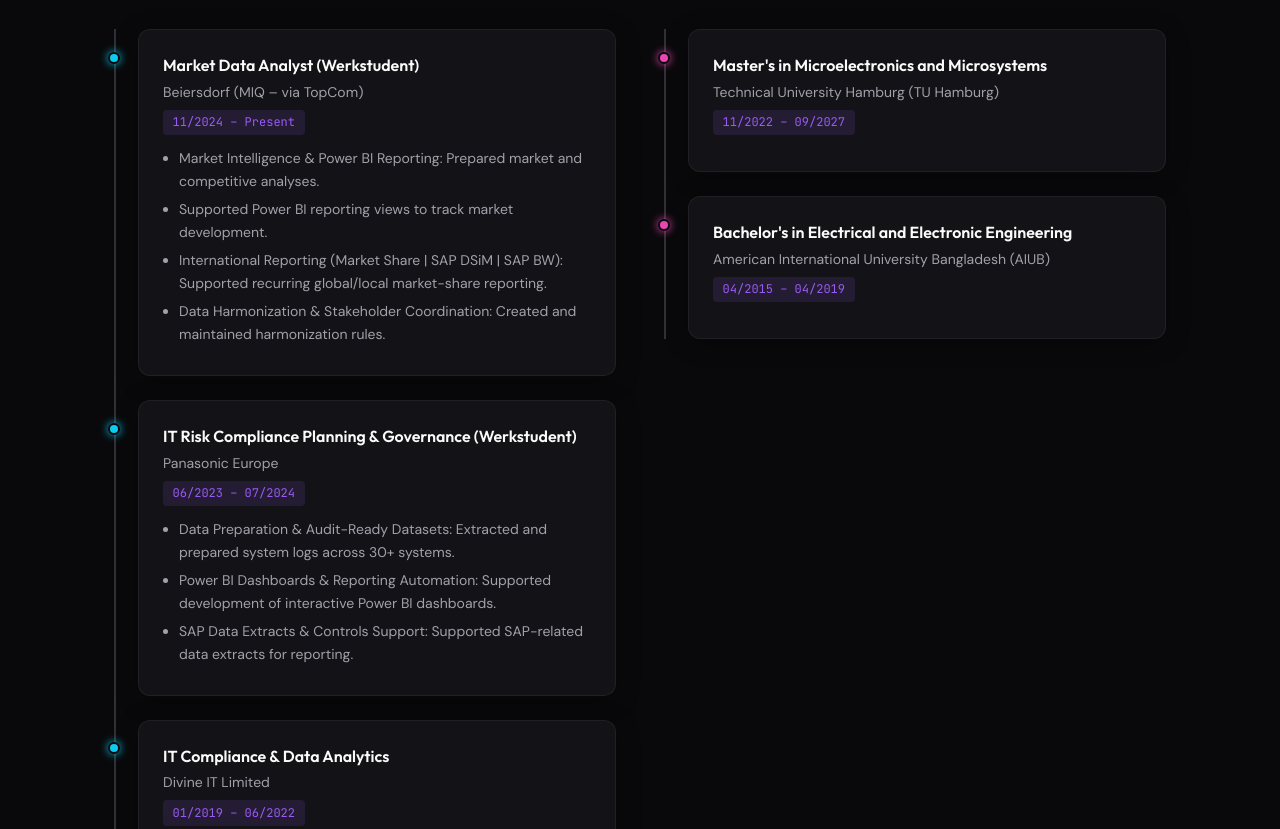
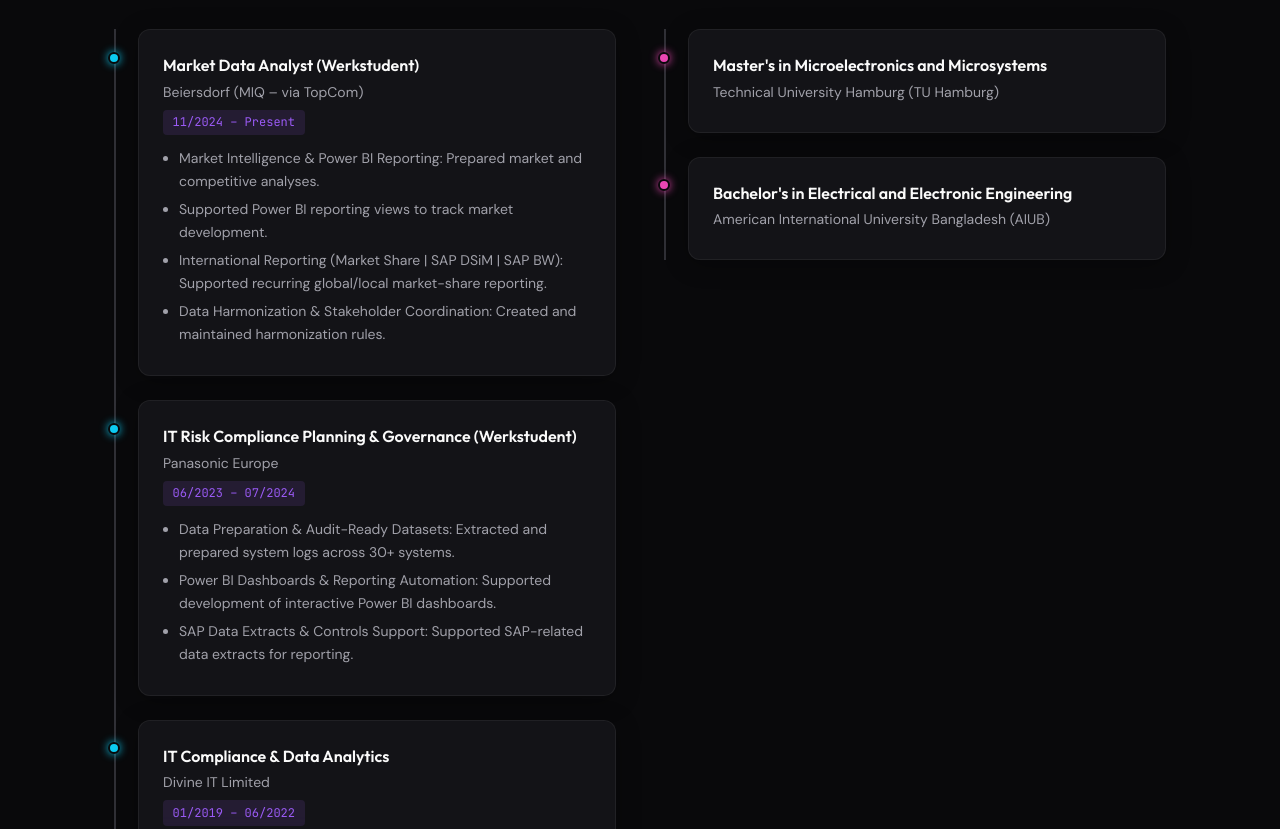
Before and after one commit to Raian-Siddique/Raian-Siddique.github.io, a plain HTML site: page index.html in a window 1280 px wide. Shown: the part 1096-1925 px from the top of the page. Drawn offline with Linux system fonts and the light colour scheme.

Commit message:
Comment out date spans in education section
Comment out the period spans for education entries.

```diff
--- a/index.html
+++ b/index.html
@@ -154,7 +154,7 @@
               <div class="glass-card">
                 <h4>Master's in Microelectronics and Microsystems</h4>
                 <p class="company">Technical University Hamburg (TU Hamburg)</p>
-                <span class="period">11/2022 – 09/2027</span>
+                <!-- <span class="period">11/2022 – 09/2027</span> -->
               </div>
             </div>
 
@@ -163,7 +163,7 @@
               <div class="glass-card">
                 <h4>Bachelor's in Electrical and Electronic Engineering</h4>
                 <p class="company">American International University Bangladesh (AIUB)</p>
-                <span class="period">04/2015 – 04/2019</span>
+                <!-- <span class="period">04/2015 – 04/2019</span> -->
               </div>
             </div>
 
```
